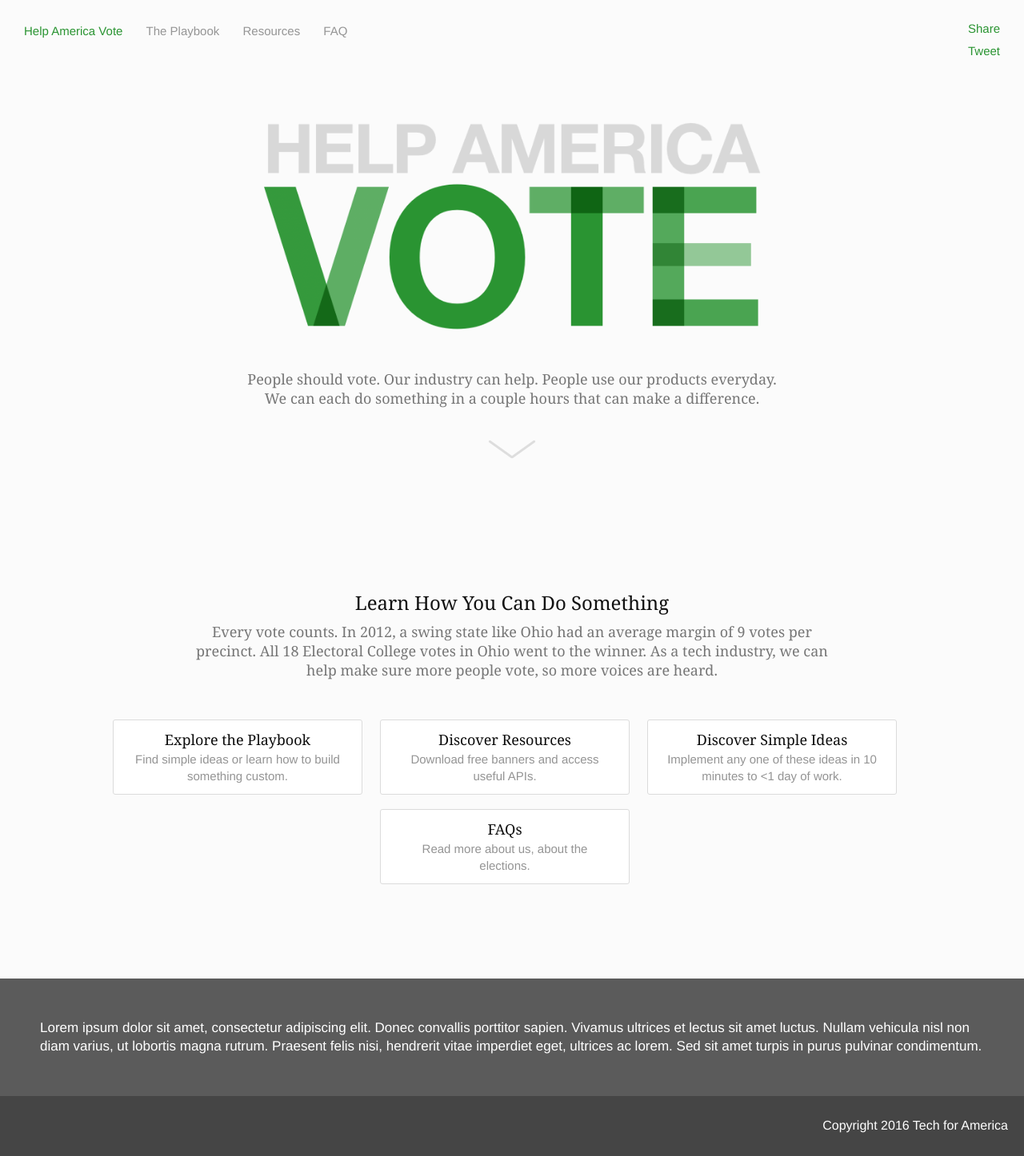
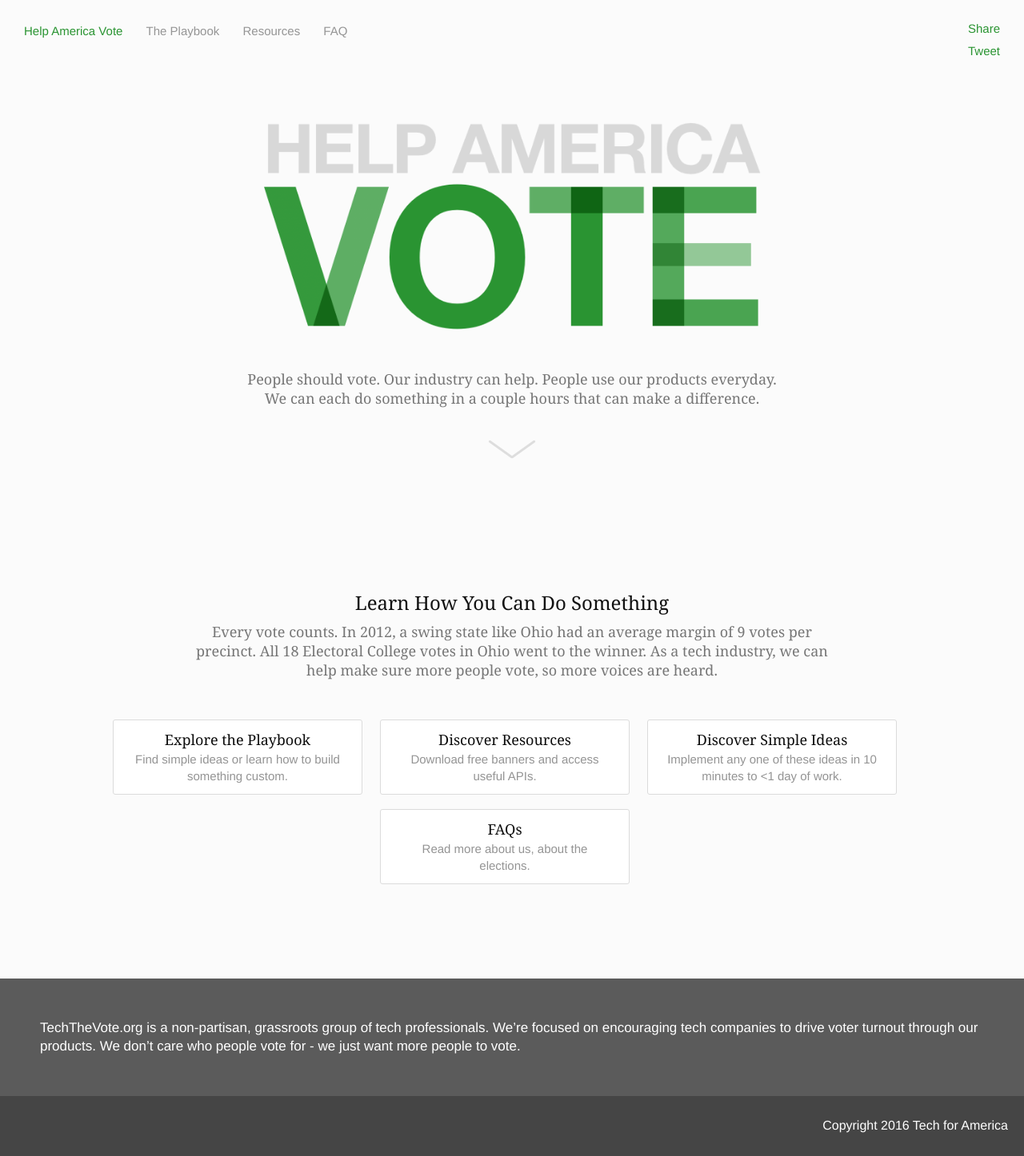
Before and after one commit to techthevote/techthevote.github.io, a Jekyll site: the page built from index.md, in a window 1280 px wide. Shown: the whole page at 80% size. Built offline with Jekyll 4.4.1, drawn with Linux system fonts in a browser that asks for light colours; nearby versions of some CDN libraries; comment, search, counter and statistics services are not loaded.

Commit message:
Update footer.html

```diff
--- a/_includes/footer.html
+++ b/_includes/footer.html
@@ -1,6 +1,6 @@
 <footer>
   <div class="text">
-    Lorem ipsum dolor sit amet, consectetur adipiscing elit. Donec convallis porttitor sapien. Vivamus ultrices et lectus sit amet luctus. Nullam vehicula nisl non diam varius, ut lobortis magna rutrum. Praesent felis nisi, hendrerit vitae imperdiet eget, ultrices ac lorem. Sed sit amet turpis in purus pulvinar condimentum.
+    TechTheVote.org is a non-partisan, grassroots group of tech professionals. We’re focused on encouraging tech companies to drive voter turnout through our products. We don’t care who people vote for - we just want more people to vote.
   </div>
   <div class="footer-section">
 	<div class="links-section">
```
